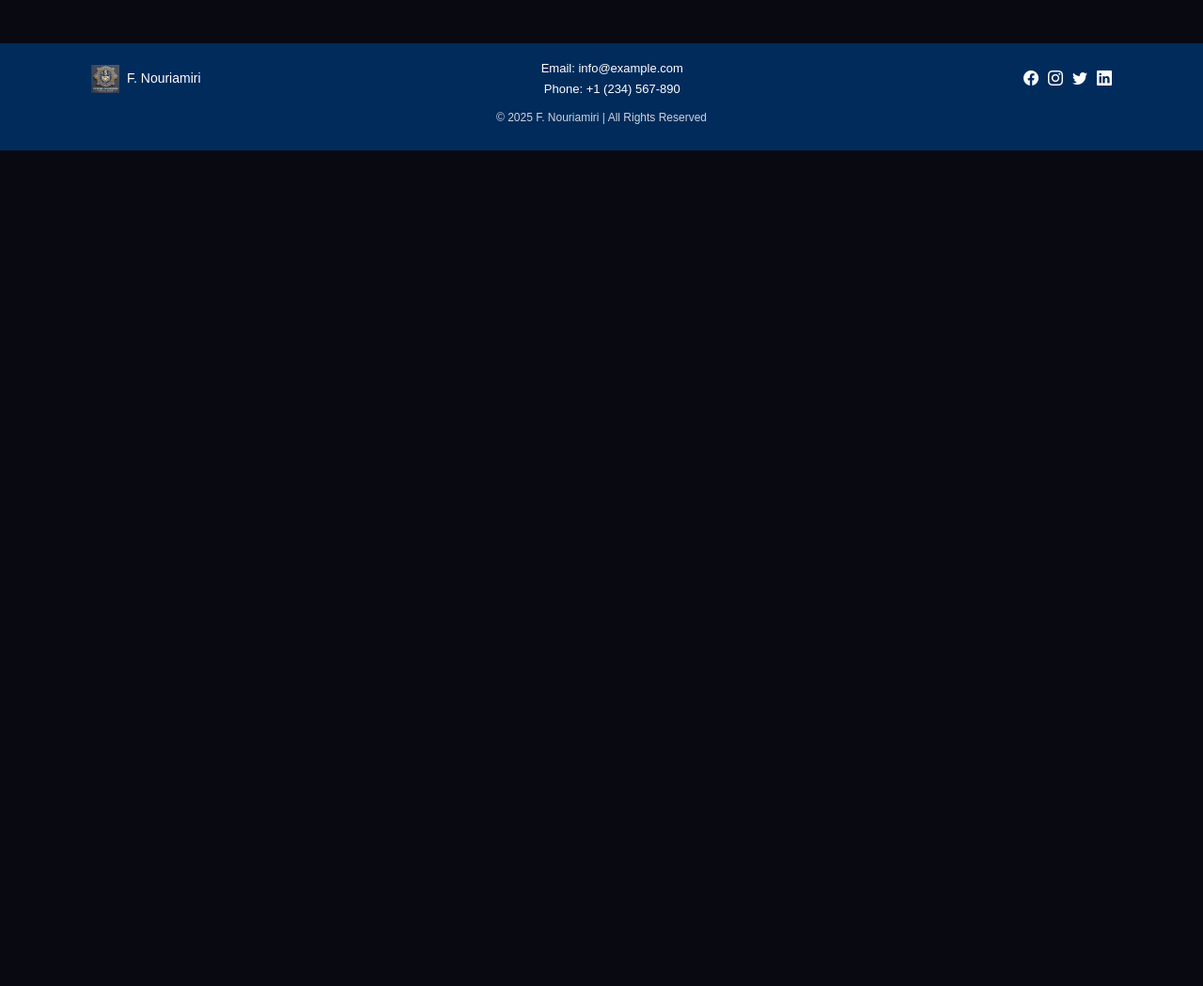
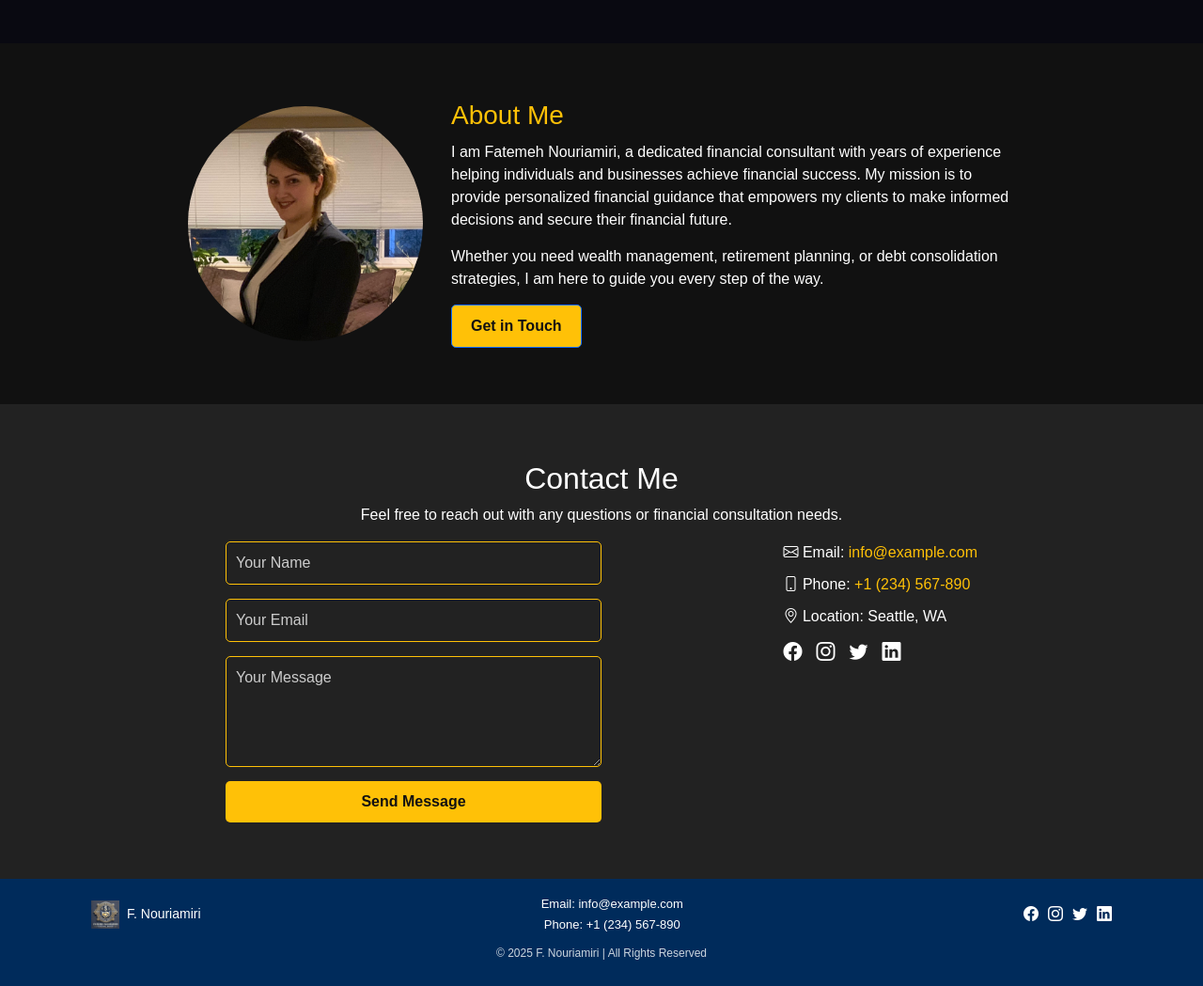
Before and after one commit to roddazad/personal-banker, a plain HTML site: page index.html in a window 1280 px wide. Shown: the part 1494-2543 px from the top of the page at 94% size. Before the commit the page ends 1654 px from the top, so only its background shows below. Drawn offline with nearby package versions, Linux system fonts and the light colour scheme; a script that the page names is missing.

Commit message:
finished setting up the about section and the contact section.

```diff
--- a/index.html
+++ b/index.html
@@ -224,13 +224,62 @@
             </div>
           </section>
 
+<!-- About Section -->
+          <section id="about" class="about-section">
+            <div class="container">
+                <div class="about-content">
+                    <div class="about-image">
+                        <img src="./Assets/Banoo.png" alt="Your Photo">
+                    </div>
+                    <div class="about-text">
+                        <h2>About Me</h2>
+                        <p>
+                            I am Fatemeh Nouriamiri, a dedicated financial consultant with years of experience helping individuals
+                            and businesses achieve financial success. My mission is to provide personalized financial guidance
+                            that empowers my clients to make informed decisions and secure their financial future.
+                        </p>
+                        <p>
+                            Whether you need wealth management, retirement planning, or debt consolidation strategies,
+                            I am here to guide you every step of the way.
+                        </p>
+                        <a href="#contact" class="btn btn-primary">Get in Touch</a>
+                    </div>
+                </div>
+            </div>
+        </section>
+<!-- Contact Section -->
+<section id="contact" class="contact-section">
+    <div class="container">
+        <h2>Contact Me</h2>
+        <p>Feel free to reach out with any questions or financial consultation needs.</p>
 
-        <section id="about">
-            <div class="about"></div>
-        </section>
-        <section id="contact">
-            <div class="contact"></div>
-        </section>
+        <div class="contact-content">
+            <!-- Contact Form -->
+            <form class="contact-form">
+                <input type="text" placeholder="Your Name" required>
+                <input type="email" placeholder="Your Email" required>
+                <textarea placeholder="Your Message" rows="4" required></textarea>
+                <button type="submit" class="btn btn-primary">Send Message</button>
+            </form>
+
+            <!-- Contact Details -->
+            <div class="contact-details">
+                <p><i class="bi bi-envelope"></i> Email: <a href="mailto:info@example.com">info@example.com</a></p>
+                <p><i class="bi bi-phone"></i> Phone: <a href="tel:+1234567890">+1 (234) 567-890</a></p>
+                <p><i class="bi bi-geo-alt"></i> Location: Seattle, WA</p>
+
+                <!-- Social Links -->
+                <div class="contact-social">
+                    <a href="#"><i class="bi bi-facebook"></i></a>
+                    <a href="#"><i class="bi bi-instagram"></i></a>
+                    <a href="#"><i class="bi bi-twitter"></i></a>
+                    <a href="#"><i class="bi bi-linkedin"></i></a>
+                </div>
+            </div>
+        </div>
+    </div>
+</section>
+
     </main>
 
     <footer class="footer">
--- a/styles.css
+++ b/styles.css
@@ -280,3 +280,144 @@ body {
     font-size: 12px;
     opacity: 0.8;
 }
+
+/* About Section */
+.about-section {
+    padding: 60px 20px;
+    background-color: #111;
+    color: white;
+    text-align: center;
+}
+
+.about-content {
+    display: flex;
+    align-items: center;
+    justify-content: center;
+    flex-wrap: wrap;
+    gap: 30px;
+}
+
+.about-image img {
+    width: 250px;
+    height: 250px;
+    border-radius: 50%;
+    object-fit: cover;
+}
+
+.about-text {
+    max-width: 600px;
+    text-align: left;
+}
+
+.about-text h2 {
+    font-size: 28px;
+    margin-bottom: 10px;
+    color: #FFC107;
+}
+
+.about-text p {
+    font-size: 16px;
+    margin-bottom: 15px;
+}
+
+.btn-primary {
+    background-color: #FFC107;
+    color: #111;
+    padding: 10px 20px;
+    text-decoration: none;
+    font-weight: bold;
+    border-radius: 5px;
+}
+
+.btn-primary:hover {
+    background-color: #e6a700;
+}
+/* Contact Section */
+.contact-section {
+    padding: 60px 20px;
+    background-color: #222;
+    color: white;
+    text-align: center;
+}
+
+.contact-content {
+    display: flex;
+    justify-content: space-between;
+    align-items: flex-start;
+    flex-wrap: wrap;
+    gap: 40px;
+    max-width: 800px;
+    margin: auto;
+}
+
+.contact-form {
+    display: flex;
+    flex-direction: column;
+    gap: 15px;
+    width: 100%;
+    max-width: 400px;
+}
+
+.contact-form input,
+.contact-form textarea {
+    width: 100%;
+    padding: 10px;
+    border: 1px solid #FFC107;
+    background: transparent;
+    color: white;
+    font-size: 16px;
+    border-radius: 5px;
+}
+
+.contact-form input::placeholder,
+.contact-form textarea::placeholder {
+    color: #ccc;
+}
+
+.contact-form button {
+    background-color: #FFC107;
+    color: #111;
+    padding: 10px;
+    font-weight: bold;
+    border: none;
+    cursor: pointer;
+    border-radius: 5px;
+}
+
+.contact-form button:hover {
+    background-color: #e6a700;
+}
+
+.contact-details {
+    text-align: left;
+}
+
+.contact-details p {
+    font-size: 16px;
+    margin-bottom: 10px;
+}
+
+.contact-details a {
+    color: #FFC107;
+    text-decoration: none;
+}
+
+.contact-details a:hover {
+    text-decoration: underline;
+}
+
+.contact-social {
+    display: flex;
+    gap: 15px;
+    margin-top: 10px;
+}
+
+.contact-social a {
+    font-size: 20px;
+    color: white;
+    transition: color 0.3s;
+}
+
+.contact-social a:hover {
+    color: #FFC107;
+}
```
Also changed, not shown: Assets/Banoo.png (added), 2 other files.
